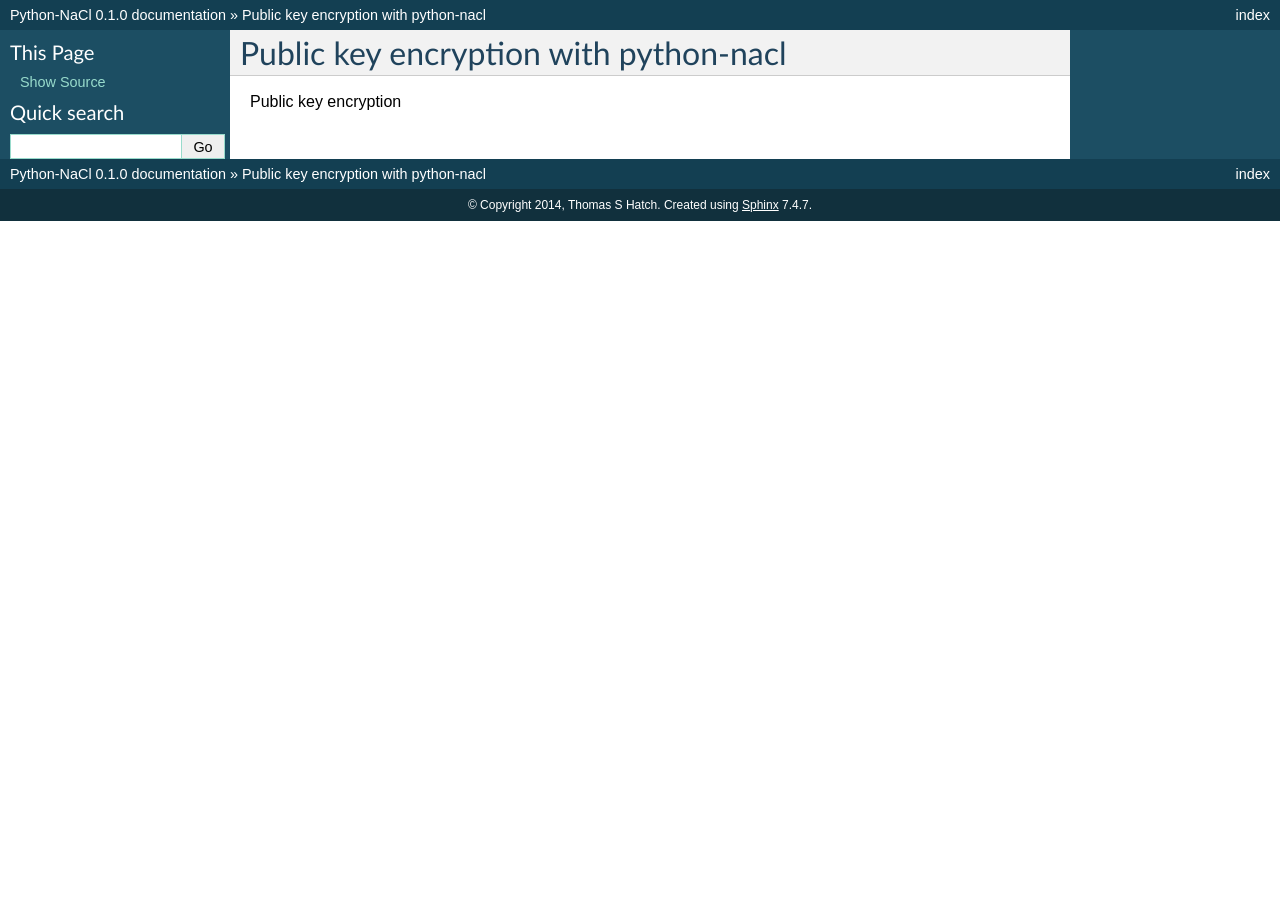
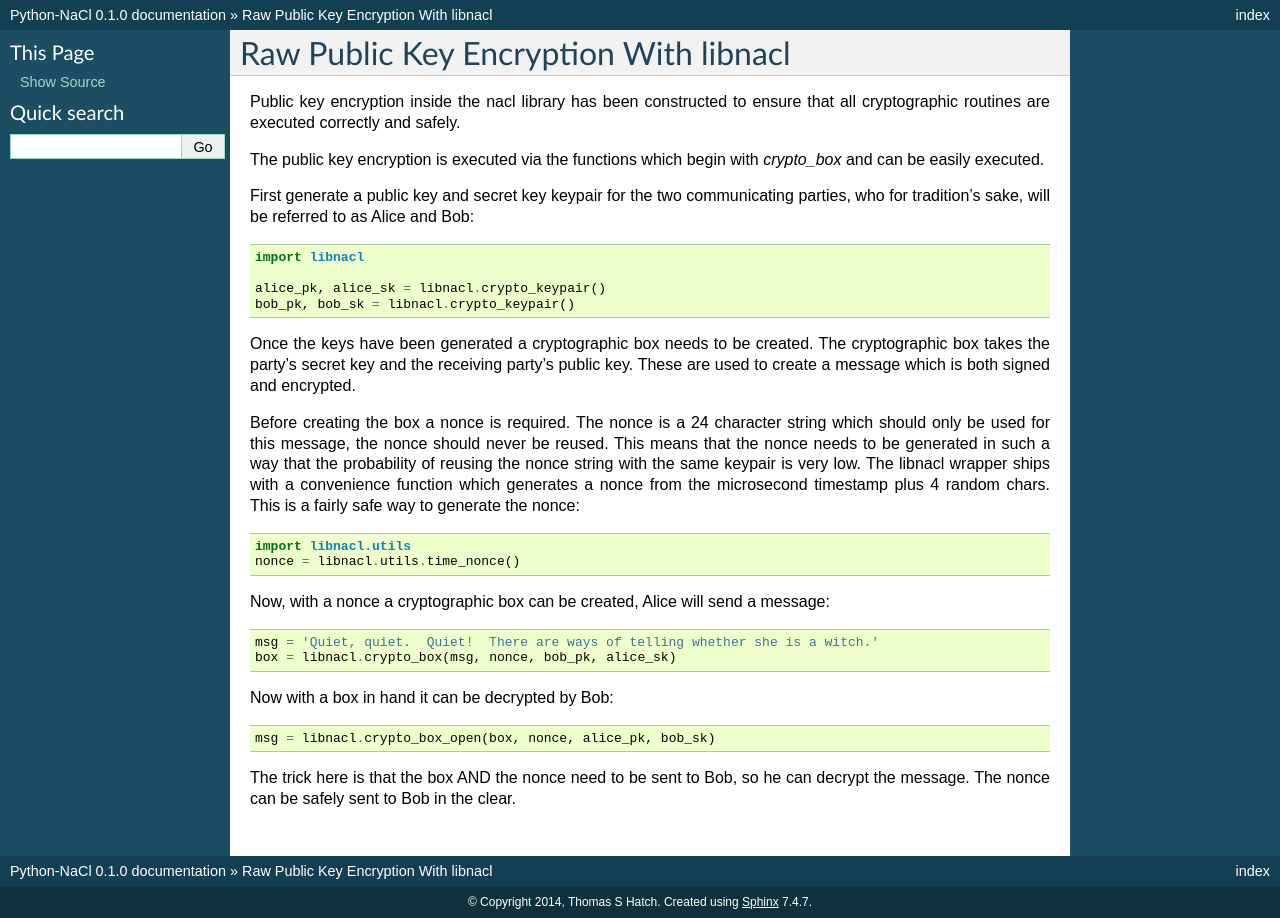
Before and after one commit to saltstack/libnacl, a Sphinx documentation site: the page built from doc/topics/public.rst, in a window 1280 px wide. Built offline with Sphinx 7.4.7, drawn with Linux system fonts in a browser that asks for light colours.

Commit message:
Add inital doc on raw public key crypto

```diff
--- a/doc/topics/public.rst
+++ b/doc/topics/public.rst
@@ -1,5 +1,58 @@
 ======================================
-Public key encryption with python-nacl
+Raw Public Key Encryption With libnacl
 ======================================
 
-Public key encryption
+.. note
+
+    While these routines are perfectly safe, higher level convenience
+    wrappers are under development to make these routines easier.
+
+Public key encryption inside the nacl library has been constructed to ensure
+that all cryptographic routines are executed correctly and safely.
+
+The public key encryption is executed via the functions which begin with
+`crypto_box` and can be easily executed.
+
+First generate a public key and secret key keypair for the two communicating
+parties, who for tradition's sake, will be referred to as Alice and Bob:
+
+.. code-block:: python
+
+    import libnacl
+
+    alice_pk, alice_sk = libnacl.crypto_keypair()
+    bob_pk, bob_sk = libnacl.crypto_keypair()
+
+Once the keys have been generated a cryptographic box needs to be created. The
+cryptographic box takes the party's secret key and the receiving party's public
+key. These are used to create a message which is both signed and encrypted.
+
+Before creating the box a nonce is required. The nonce is a 24 character
+string which should only be used for this message, the nonce should never be
+reused. This means that the nonce needs to be generated in such a way that
+the probability of reusing the nonce string with the same keypair is very
+low. The libnacl wrapper ships with a convenience function which generates a
+nonce from the microsecond timestamp plus 4 random chars. This is a fairly safe
+way to generate the nonce:
+
+.. code-block:: python
+
+    import libnacl.utils
+    nonce = libnacl.utils.time_nonce()
+
+Now, with a nonce a cryptographic box can be created, Alice will send a
+message:
+
+.. code-block:: python
+
+    msg = 'Quiet, quiet.  Quiet!  There are ways of telling whether she is a witch.'
+    box = libnacl.crypto_box(msg, nonce, bob_pk, alice_sk)
+
+Now with a box in hand it can be decrypted by Bob:
+
+.. code-block:: python
+
+    msg = libnacl.crypto_box_open(box, nonce, alice_pk, bob_sk)
+
+The trick here is that the box AND the nonce need to be sent to Bob, so he can
+decrypt the message. The nonce can be safely sent to Bob in the clear.
```
